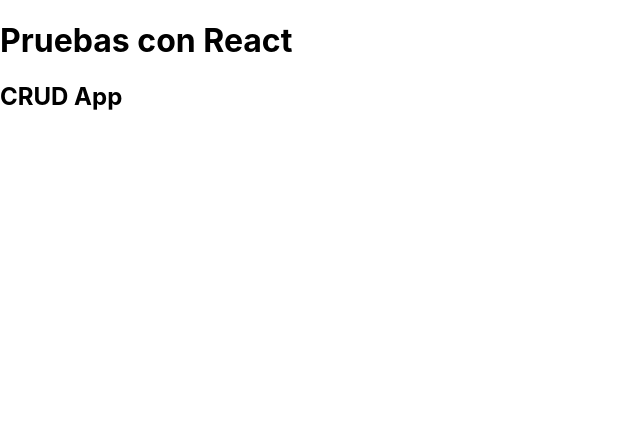
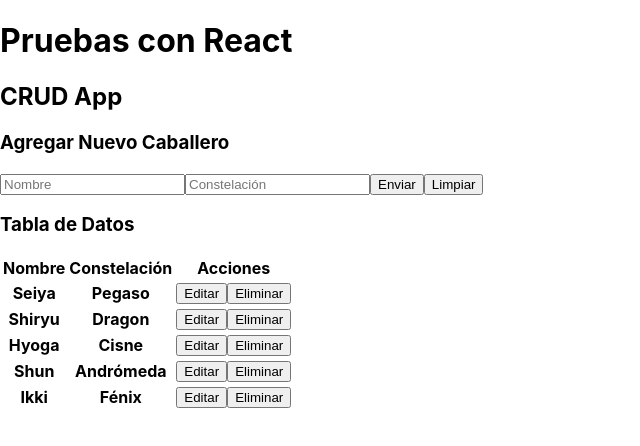
Before and after one commit to JIVitian/PruebaCrudReact, a React (Create React App) app: page / in a window 1280 px wide. Shown: the top 446 px of the page, without its empty margins (0-640 px from the left). Built offline with nearby package versions, Linux system fonts and the light colour scheme.

Commit message:
Primeros Componentes creados

```diff
--- a/src/components/CrudApp.js
+++ b/src/components/CrudApp.js
@@ -1,4 +1,6 @@
-import React from "react";
+import React, { useState } from "react";
+import CrudForm from "./CrudForm";
+import CrudTable from "./CrudTable";
 
 const initialDB = [
   {
@@ -29,9 +31,12 @@
 ];
 
 export default function CrudApp() {
+  const [db, setDb] = useState(initialDB);
   return (
     <div>
       <h2>CRUD App</h2>
+      <CrudForm />
+      <CrudTable data={db} />
     </div>
   );
 }
--- /dev/null
+++ b/src/components/CrudForm.js
@@ -0,0 +1,44 @@
+import React, { useState, useEffect } from "react";
+
+// Las instancias de nuestra bd no forma parte del componente
+// Por lo tanto, las pongo por fuera del componente.
+
+const intialForm = {
+  name: "",
+  constellation: "",
+  id: null,
+};
+
+export default function CrudForm() {
+  const [form, setForm] = useState({});
+
+  const handleChange = (e) => {};
+
+  const handleSubmit = (e) => {};
+
+  const handleReset = (e) => {};
+
+  return (
+    <div>
+      <h3>Agregar Nuevo Caballero</h3>
+      <form onSubmit={handleSubmit}>
+        <input
+          type="text"
+          name="name"
+          placeholder="Nombre"
+          onChange={handleChange}
+          value={form.name}
+        />
+        <input
+          type="text"
+          name="constellation"
+          placeholder="Constelación"
+          onChange={handleChange}
+          value={form.constellation}
+        />
+        <input type="submit" value="Enviar" />
+        <input type="reset" value="Limpiar" onClick={handleReset} />
+      </form>
+    </div>
+  );
+}
--- /dev/null
+++ b/src/components/CrudTable.js
@@ -0,0 +1,28 @@
+import React from "react";
+import CrudTableRow from "./CrudTableRow";
+
+export default function CrudTable({ data }) {
+  return (
+    <div>
+      <h3>Tabla de Datos</h3>
+      <table>
+        <thead>
+          <tr>
+            <th>Nombre</th>
+            <th>Constelación</th>
+            <th>Acciones</th>
+          </tr>
+        </thead>
+        <tbody>
+          {data.length === 0 ? (
+            <tr>
+              <td colSpan="3">Sin Datos</td>
+            </tr>
+          ) : (
+            data.map((el) => <CrudTableRow key={el.id} el={el} />)
+          )}
+        </tbody>
+      </table>
+    </div>
+  );
+}
--- /dev/null
+++ b/src/components/CrudTableRow.js
@@ -0,0 +1,14 @@
+import React from "react";
+
+export default function CrudTableRow({ el }) {
+  return (
+    <tr>
+      <th>{el.name}</th>
+      <th>{el.constellation}</th>
+      <th>
+        <button>Editar</button>
+        <button>Eliminar</button>
+      </th>
+    </tr>
+  );
+}
```
